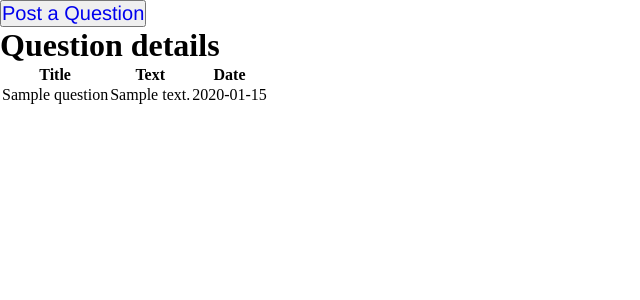
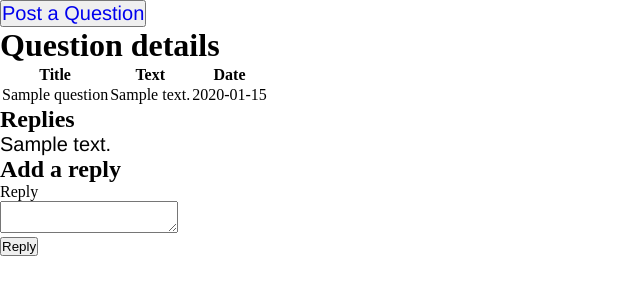
Before and after one commit to nboakye0/Group23_ITSC3155, a Flask app: page /questions/1 in a window 1280 px wide. Shown: the part 165-465 px from the top of the page, without its empty margins (0-640 px from the left). Run offline with Flask 2, Linux system fonts and the light colour scheme; a user stored in the database is signed in; tables that the repository leaves empty hold one stand-in row (values such as "Sample post").

Commit message:
Added functionality for replying to questions

```diff
--- a/app.py
+++ b/app.py
@@ -10,10 +10,9 @@ from flask import redirect, url_for  # to redirect and use 'url_for' function
 from flask import session
 from models import User as User
 from models import Question as Question
-from models import Answer as Answer  # for replying, not needed yet
-from forms import RegisterForm
+from models import Reply as Reply
+from forms import RegisterForm, LoginForm, ReplyForm
 import bcrypt
-from forms import LoginForm
 
 app = Flask(__name__)
 # configure database
@@ -51,9 +50,14 @@ def get_questions():
 # View individual question
 @app.route("/questions/<question_id>")
 def get_question(question_id):
-    my_question = db.session.query(Question).filter_by(id=question_id).one()
+    if session.get('user'):
+        my_question = db.session.query(Question).filter_by(id=question_id).one()
 
-    return render_template('question.html', question=my_question)
+        form = ReplyForm()
+
+        return render_template('question.html', question=my_question, user=session['user'], form=form)
+    else:
+        return redirect(url_for('login'))
 
 
 # Create a new question
@@ -168,6 +172,22 @@ def login():
         return render_template("login.html", form=login_form)
 
 
+@app.route('/questions/<question_id>/reply', methods=['POST'])
+def new_reply(question_id):
+    if session.get('user'):
+        reply_form = ReplyForm()
+        if reply_form.validate_on_submit():
+            reply_details = request.form['reply']
+            new_reply = Reply(reply_details, int(question_id), 0, 0, 0, session['user_id'])
+            db.session.add(new_reply)
+            db.session.commit()
+
+        return redirect(url_for('get_question', question_id=question_id))
+
+    else:
+        return redirect(url_for('login'))
+
+
 @app.route('/logout')
 def logout():
     # check if a user is saved in session
--- a/forms.py
+++ b/forms.py
@@ -1,5 +1,5 @@
 from flask_wtf import FlaskForm
-from wtforms import StringField, PasswordField, SubmitField
+from wtforms import StringField, PasswordField, SubmitField, TextAreaField
 from wtforms.validators import Length, DataRequired, EqualTo, Email
 from wtforms import ValidationError
 from models import User
@@ -48,3 +48,11 @@ class LoginForm(FlaskForm):
     def validate_email(self, field):
         if db.session.query(User).filter_by(email=field.data).count() == 0:
             raise ValidationError('Incorrect username or password.')
+
+
+class ReplyForm(FlaskForm):
+    class Meta:
+        csrf = False
+
+    reply = TextAreaField('Reply', validators=[Length(min=1)])
+    submit = SubmitField('Reply')
--- a/templates/question.html
+++ b/templates/question.html
@@ -37,5 +37,25 @@
         </tr>
     </table>
 
+         {% if question.replies %}
+          {% if question.replies|length > 0 %}
+               <h2>Replies</h2>
+               <ul>
+               {% for reply in question.replies %}
+                    <li>{{ reply.text }}</li>
+               {% endfor %}
+               </ul>
+          {% endif %}
+     {% endif %}
+     <form action="{{ url_for('new_reply', question_id=question.id) }}" method="post">
+          <div class="form-wrapper">
+               <h2 class="title">Add a reply</h2>
+                    <div class="form-container">
+                         {{ form.reply.label }} <br /> {{ form.reply }}
+                    </div>
+               {{ form.submit }}
+          </div>
+     </form>
+
 </body>
 </html>
```
Also changed, not shown: models.py (+20 -7 lines), group23.db (deleted).
